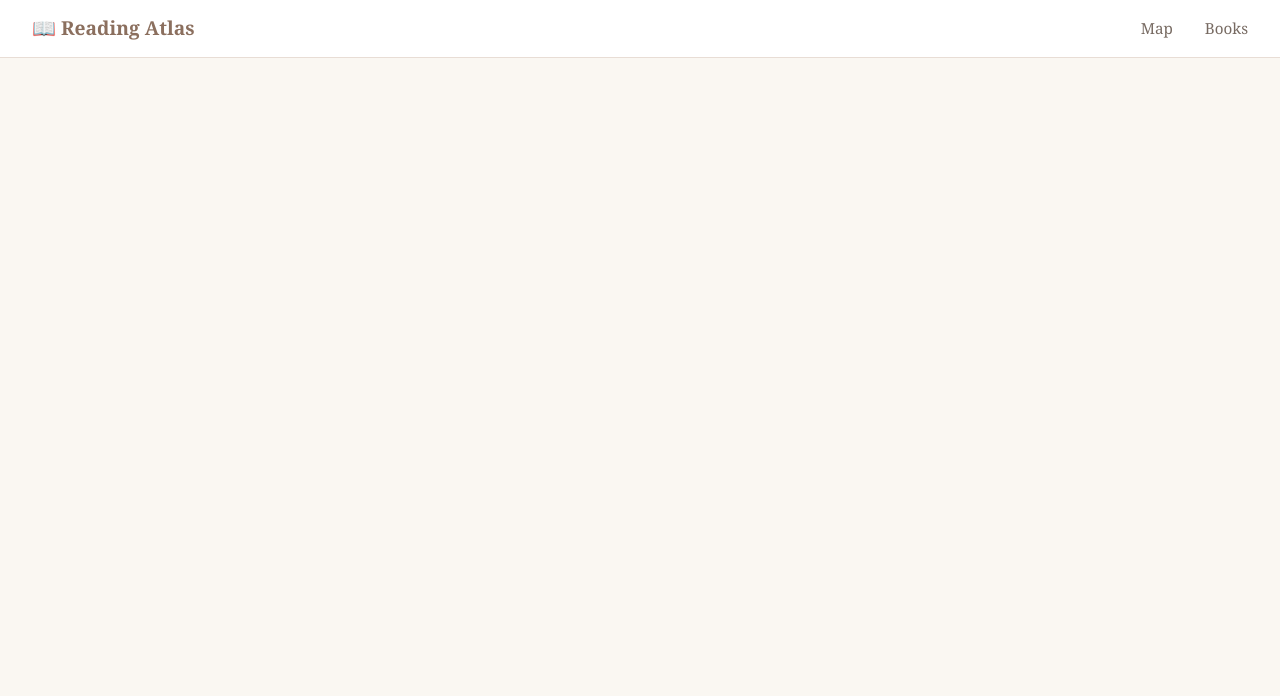
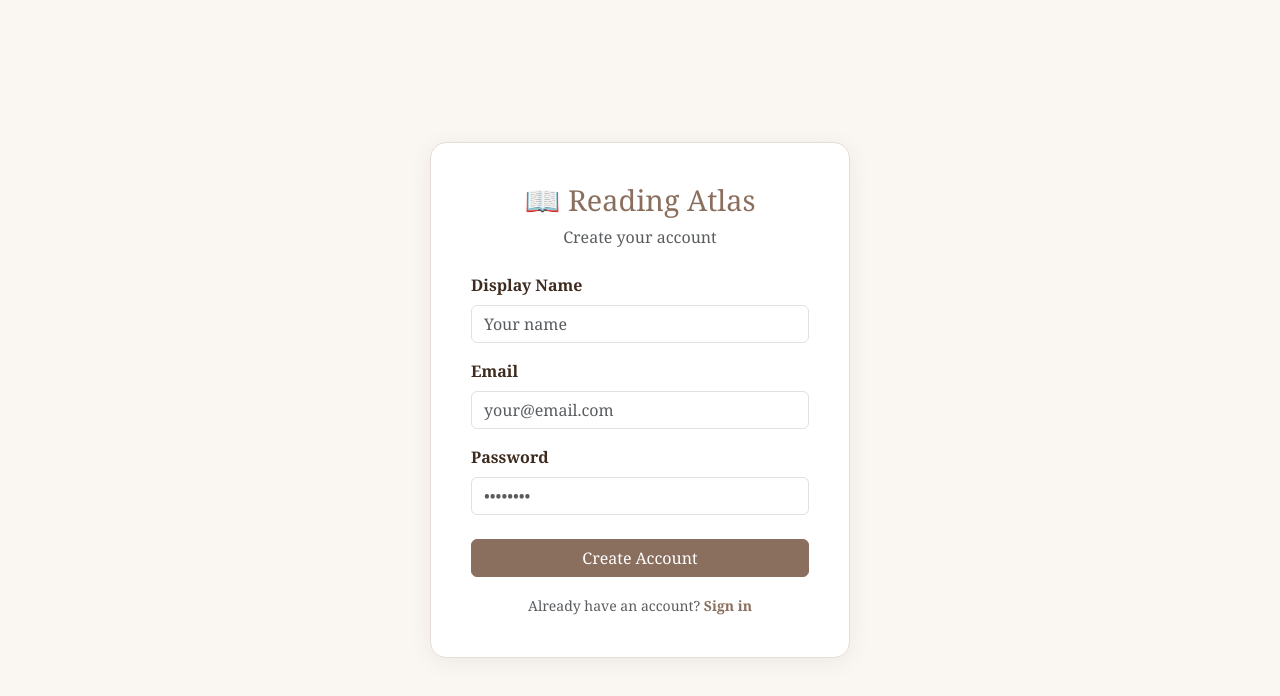
Before and after one commit to MadalinaBuu/ReadingAtlas-Front, an Angular app: page /register in a window 1280 px wide. Before the commit this address led to /. Shown: the top 696 px of the page. Built offline with nearby package versions, Linux system fonts and the light colour scheme.

Commit message:
register and login

```diff
--- a/src/app/app.component.html
+++ b/src/app/app.component.html
@@ -1,8 +1,11 @@
-<nav class="app-nav">
+<nav class="app-nav" *ngIf="isLoggedIn">
   <div class="nav-brand">📖 Reading Atlas</div>
   <div class="nav-links">
     <a routerLink="/map" routerLinkActive="active">Map</a>
     <a routerLink="/books" routerLinkActive="active">Books</a>
+    <button class="btn btn-outline-secondary btn-sm" (click)="onLogout()">
+      Sign Out
+    </button>
   </div>
 </nav>
 
--- a/src/app/app.component.ts
+++ b/src/app/app.component.ts
@@ -1,13 +1,24 @@
 import { Component } from '@angular/core';
-import { RouterLink, RouterOutlet } from '@angular/router';
+import { RouterLink, RouterOutlet, RouterLinkActive, Router } from '@angular/router';
+import { CommonModule } from '@angular/common';
+import { AuthService } from './services/auth.service';
 
 @Component({
   selector: 'app-root',
   standalone: true,
-  imports: [RouterOutlet, RouterLink],
+  imports: [RouterOutlet, RouterLink, RouterLinkActive, CommonModule],
   templateUrl: './app.component.html',
   styleUrl: './app.component.scss'
 })
 export class AppComponent {
-  title = 'reading-atlas-frontend';
+  constructor(private authService: AuthService, private router: Router) {}
+
+  get isLoggedIn(): boolean {
+    return this.authService.isLoggedIn();
+  }
+
+  onLogout(): void {
+    this.authService.logout();
+    this.router.navigate(['/login']);
+  }
 }
--- a/src/app/app.routes.ts
+++ b/src/app/app.routes.ts
@@ -1,4 +1,5 @@
 import { Routes } from '@angular/router';
+import { authGuard } from './guards/auth.guard';
 
 export const routes: Routes = [
   {
@@ -7,17 +8,30 @@ export const routes: Routes = [
     pathMatch: 'full'
   },
   {
+    path: 'login',
+    loadComponent: () =>
+      import('./pages/login/login.component').then(m => m.LoginComponent)
+  },
+  {
+    path: 'register',
+    loadComponent: () =>
+      import('./pages/register/register.component').then(m => m.RegisterComponent)
+  },
+  {
     path: 'map',
+    canActivate: [authGuard],
     loadComponent: () =>
       import('./pages/map/map.component').then(m => m.MapComponent)
   },
   {
     path: 'books',
+    canActivate: [authGuard],
     loadComponent: () =>
       import('./pages/book-list/book-list.component').then(m => m.BookListComponent)
   },
   {
     path: 'books/:id',
+    canActivate: [authGuard],
     loadComponent: () =>
       import('./pages/book-detail/book-detail.component').then(m => m.BookDetailComponent)
   }
--- /dev/null
+++ b/src/app/guards/auth.guard.ts
@@ -0,0 +1,15 @@
+import { inject } from '@angular/core';
+import { CanActivateFn, Router } from '@angular/router';
+import { AuthService } from '../services/auth.service';
+
+export const authGuard: CanActivateFn = () => {
+  const authService = inject(AuthService);
+  const router = inject(Router);
+
+  if (authService.isLoggedIn()) {
+    return true;
+  }
+
+  router.navigate(['/login']);
+  return false;
+};
--- /dev/null
+++ b/src/app/pages/login/login.component.html
@@ -0,0 +1,48 @@
+<div class="auth-container">
+  <div class="auth-card">
+    <div class="text-center mb-4">
+      <h1 class="auth-title">📖 Reading Atlas</h1>
+      <p class="text-muted">Sign in to your account</p>
+    </div>
+
+    <form [formGroup]="form" (ngSubmit)="onSubmit()">
+      <div class="mb-3">
+        <label class="form-label fw-semibold">Email</label>
+        <input type="email" class="form-control" formControlName="email"
+               placeholder="your@email.com">
+        <div class="text-danger small mt-1"
+             *ngIf="form.get('email')?.invalid && form.get('email')?.touched">
+          Valid email is required.
+        </div>
+      </div>
+
+      <div class="mb-4">
+        <label class="form-label fw-semibold">Password</label>
+        <input type="password" class="form-control" formControlName="password"
+               placeholder="••••••••">
+        <div class="text-danger small mt-1"
+             *ngIf="form.get('password')?.invalid && form.get('password')?.touched">
+          Password is required.
+        </div>
+      </div>
+
+      <div class="alert alert-danger py-2" *ngIf="error">
+        {{ error }}
+      </div>
+
+      <button type="submit" class="btn btn-primary w-100"
+              [disabled]="isLoading">
+        <span *ngIf="isLoading">
+          <span class="spinner-border spinner-border-sm me-1"></span>
+          Signing in...
+        </span>
+        <span *ngIf="!isLoading">Sign In</span>
+      </button>
+
+      <div class="text-center mt-3">
+        <span class="text-muted small">Don't have an account? </span>
+        <a routerLink="/register" class="small">Create one</a>
+      </div>
+    </form>
+  </div>
+</div>
--- /dev/null
+++ b/src/app/pages/login/login.component.scss
@@ -0,0 +1,33 @@
+.auth-container {
+  min-height: 100vh;
+  display: flex;
+  align-items: center;
+  justify-content: center;
+  background: var(--color-background);
+}
+
+.auth-card {
+  background: var(--color-surface);
+  border: 1px solid var(--color-border);
+  border-radius: 16px;
+  padding: 40px;
+  width: 100%;
+  max-width: 420px;
+  box-shadow: 0 4px 24px rgba(0,0,0,0.06);
+}
+
+.auth-title {
+  font-family: 'Georgia', serif;
+  font-size: 1.8rem;
+  color: var(--color-primary);
+}
+
+a {
+  color: var(--color-primary);
+  text-decoration: none;
+  font-weight: 600;
+
+  &:hover {
+    text-decoration: underline;
+  }
+}
--- /dev/null
+++ b/src/app/pages/login/login.component.ts
@@ -0,0 +1,51 @@
+import { Component } from '@angular/core';
+import { CommonModule } from '@angular/common';
+import { ReactiveFormsModule, FormBuilder, FormGroup, Validators } from '@angular/forms';
+import { Router, RouterLink } from '@angular/router';
+import { AuthService } from '../../services/auth.service';
+
+@Component({
+  selector: 'app-login',
+  standalone: true,
+  imports: [CommonModule, ReactiveFormsModule, RouterLink],
+  templateUrl: './login.component.html',
+  styleUrl: './login.component.scss'
+})
+export class LoginComponent {
+  form: FormGroup;
+  isLoading = false;
+  error = '';
+
+  constructor(
+    private fb: FormBuilder,
+    private authService: AuthService,
+    private router: Router
+  ) {
+    this.form = this.fb.group({
+      email: ['', [Validators.required, Validators.email]],
+      password: ['', Validators.required]
+    });
+  }
+
+  onSubmit(): void {
+    if (this.form.invalid) {
+      this.form.markAllAsTouched();
+      return;
+    }
+
+    this.isLoading = true;
+    this.error = '';
+
+    const { email, password } = this.form.value;
+
+    this.authService.login(email, password).subscribe({
+      next: () => {
+        this.router.navigate(['/map']);
+      },
+      error: () => {
+        this.error = 'Invalid email or password.';
+        this.isLoading = false;
+      }
+    });
+  }
+}
--- /dev/null
+++ b/src/app/pages/register/register.component.html
@@ -0,0 +1,58 @@
+<div class="auth-container">
+  <div class="auth-card">
+    <div class="text-center mb-4">
+      <h1 class="auth-title">📖 Reading Atlas</h1>
+      <p class="text-muted">Create your account</p>
+    </div>
+
+    <form [formGroup]="form" (ngSubmit)="onSubmit()">
+      <div class="mb-3">
+        <label class="form-label fw-semibold">Display Name</label>
+        <input type="text" class="form-control" formControlName="displayName"
+               placeholder="Your name">
+        <div class="text-danger small mt-1"
+             *ngIf="form.get('displayName')?.invalid && form.get('displayName')?.touched">
+          Name is required.
+        </div>
+      </div>
+
+      <div class="mb-3">
+        <label class="form-label fw-semibold">Email</label>
+        <input type="email" class="form-control" formControlName="email"
+               placeholder="your@email.com">
+        <div class="text-danger small mt-1"
+             *ngIf="form.get('email')?.invalid && form.get('email')?.touched">
+          Valid email is required.
+        </div>
+      </div>
+
+      <div class="mb-4">
+        <label class="form-label fw-semibold">Password</label>
+        <input type="password" class="form-control" formControlName="password"
+               placeholder="••••••••">
+        <div class="text-danger small mt-1"
+             *ngIf="form.get('password')?.invalid && form.get('password')?.touched">
+          Password must be at least 6 characters.
+        </div>
+      </div>
+
+      <div class="alert alert-danger py-2" *ngIf="error">
+        {{ error }}
+      </div>
+
+      <button type="submit" class="btn btn-primary w-100"
+              [disabled]="isLoading">
+        <span *ngIf="isLoading">
+          <span class="spinner-border spinner-border-sm me-1"></span>
+          Creating account...
+        </span>
+        <span *ngIf="!isLoading">Create Account</span>
+      </button>
+
+      <div class="text-center mt-3">
+        <span class="text-muted small">Already have an account? </span>
+        <a routerLink="/login" class="small">Sign in</a>
+      </div>
+    </form>
+  </div>
+</div>
--- /dev/null
+++ b/src/app/pages/register/register.component.scss
@@ -0,0 +1,33 @@
+.auth-container {
+  min-height: 100vh;
+  display: flex;
+  align-items: center;
+  justify-content: center;
+  background: var(--color-background);
+}
+
+.auth-card {
+  background: var(--color-surface);
+  border: 1px solid var(--color-border);
+  border-radius: 16px;
+  padding: 40px;
+  width: 100%;
+  max-width: 420px;
+  box-shadow: 0 4px 24px rgba(0,0,0,0.06);
+}
+
+.auth-title {
+  font-family: 'Georgia', serif;
+  font-size: 1.8rem;
+  color: var(--color-primary);
+}
+
+a {
+  color: var(--color-primary);
+  text-decoration: none;
+  font-weight: 600;
+
+  &:hover {
+    text-decoration: underline;
+  }
+}
--- /dev/null
+++ b/src/app/pages/register/register.component.ts
@@ -0,0 +1,55 @@
+import { Component } from '@angular/core';
+import { CommonModule } from '@angular/common';
+import { ReactiveFormsModule, FormBuilder, FormGroup, Validators } from '@angular/forms';
+import { Router, RouterLink } from '@angular/router';
+import { AuthService } from '../../services/auth.service';
+
+@Component({
+  selector: 'app-register',
+  standalone: true,
+  imports: [CommonModule, ReactiveFormsModule, RouterLink],
+  templateUrl: './register.component.html',
+  styleUrl: './register.component.scss'
+})
+export class RegisterComponent {
+  form: FormGroup;
+  isLoading = false;
+  error = '';
+
+  constructor(
+    private fb: FormBuilder,
+    private authService: AuthService,
+    private router: Router
+  ) {
+    this.form = this.fb.group({
+      displayName: ['', Validators.required],
+      email: ['', [Validators.required, Validators.email]],
+      password: ['', [Validators.required, Validators.minLength(6)]]
+    });
+  }
+
+  onSubmit(): void {
+    if (this.form.invalid) {
+      this.form.markAllAsTouched();
+      return;
+    }
+
+    this.isLoading = true;
+    this.error = '';
+
+    const { email, password, displayName } = this.form.value;
+
+    this.authService.register(email, password, displayName).subscribe({
+      next: () => {
+        this.authService.login(email, password).subscribe({
+          next: () => this.router.navigate(['/map']),
+          error: () => this.router.navigate(['/login'])
+        });
+      },
+      error: (err) => {
+        this.error = err.error || 'Registration failed. Try again.';
+        this.isLoading = false;
+      }
+    });
+  }
+}
```
Also changed, not shown: 2 other files (tests, documents, lock files or other folders).
